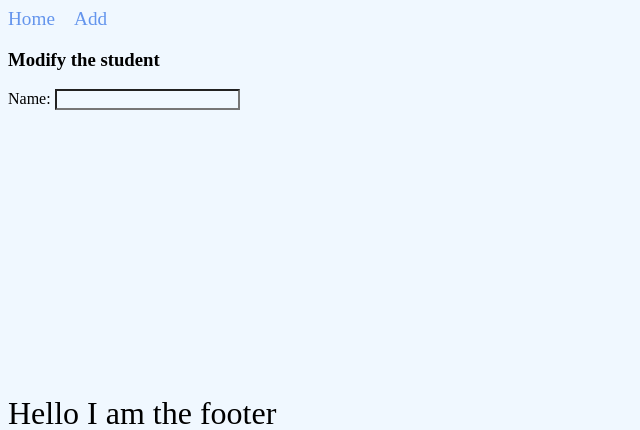
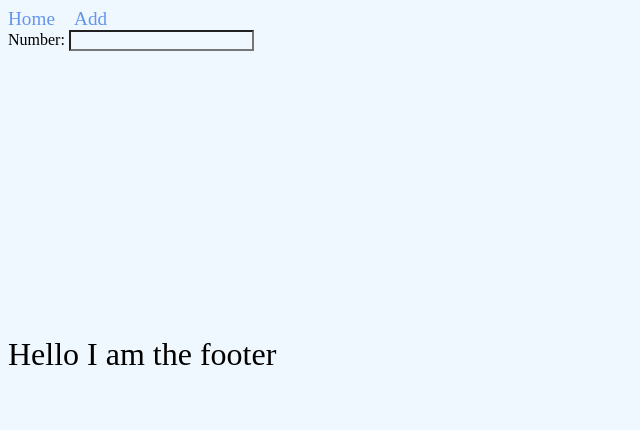
Before and after one commit to Hypnootis/backend-course, a Flask app: template exercise3/templates/add.html in a window 1280 px wide. Shown: the top 430 px of the page, without its empty margins (0-640 px from the left). Run offline with Flask 2, Linux system fonts and the light colour scheme; the template is opened without the code that fills it, so the values that code supplies are empty.

Commit message:
Nearing done

```diff
--- a/exercise3/app.py
+++ b/exercise3/app.py
@@ -17,6 +17,9 @@ students = [
         "degree": "it"}
 ]
 
+modify = False
+modify_student = {}
+
 @app.route("/")
 @app.route("/home")
 def index():
@@ -24,7 +27,7 @@ def index():
 
 @app.route("/add")
 def add():
-    return render_template("add.html")
+    return render_template("add.html", modify=modify, student=students[modify_student])
 
 if __name__ == "__main__":
     app.debug = True
--- a/exercise3/templates/add.html
+++ b/exercise3/templates/add.html
@@ -5,11 +5,22 @@
 {%endblock%}
 
 {%block content%}
+{%if modify%}
 <h3><b>Modify the student</b></h3>
 <form>
     <label for="name">Name: </label>
-    <input type="text" name="name"><br>
+    <input type="text" name="name" value="{{student['name']}}"><br>
 
 </form>
 
+{%else%}
+
+<form>
+    <label for="number">Number: </label>
+    <input type="text" name="number"><br>
+
+</form>
+
+{%endif%}
+
 {%endblock%}
```
